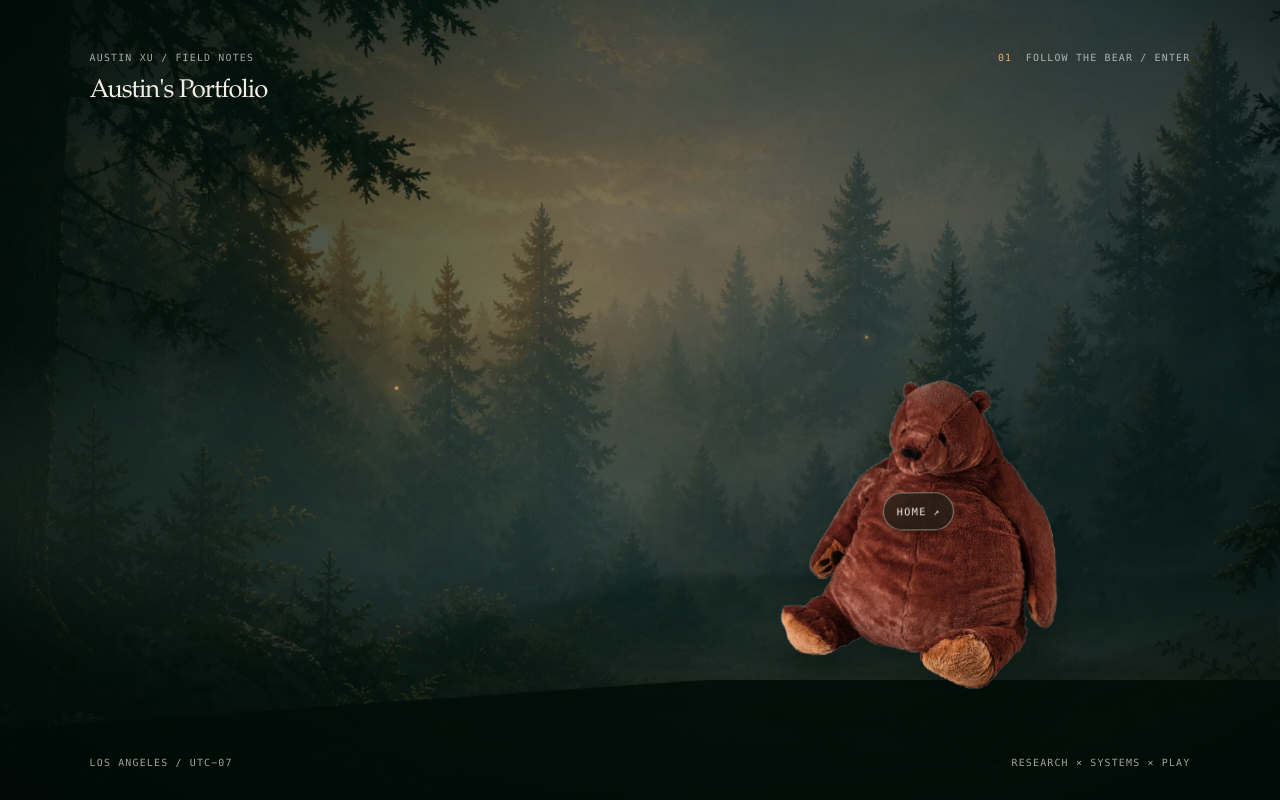
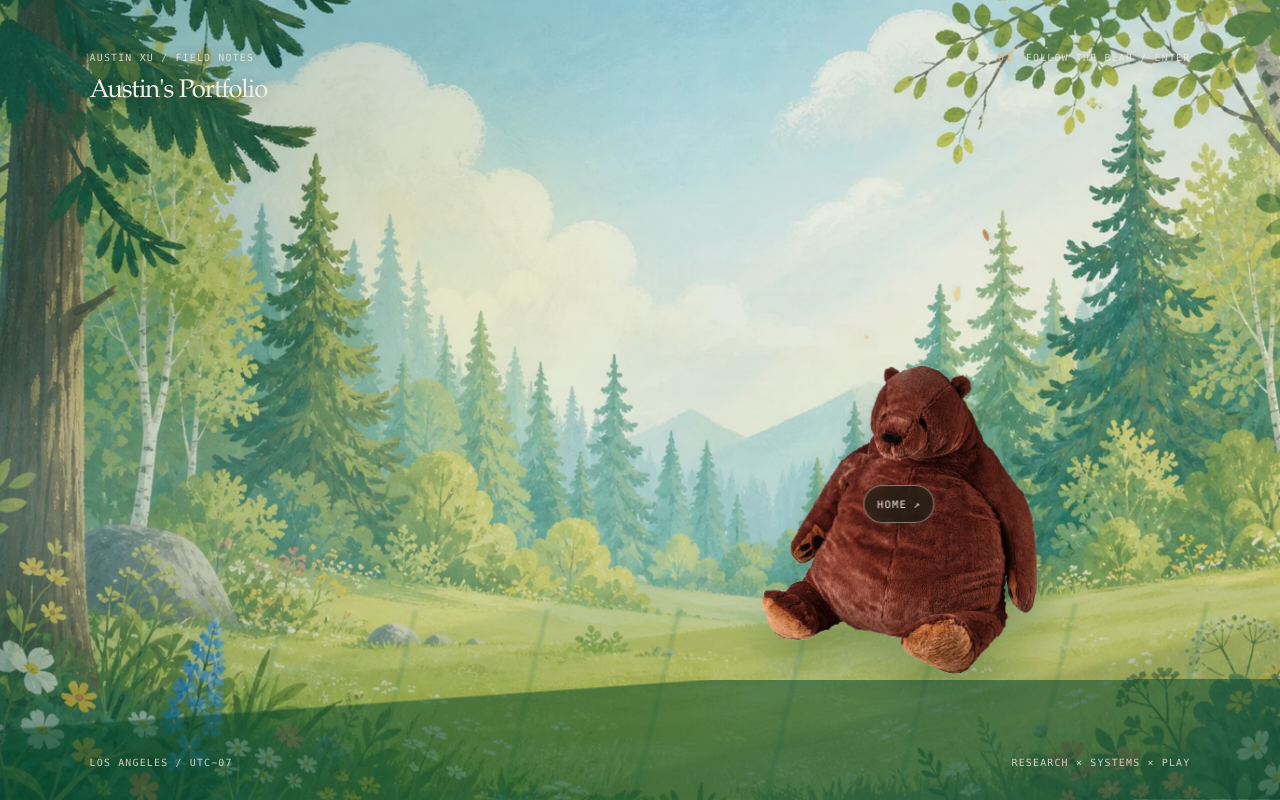
Before and after one commit to austxu/austxu.dev, a Next.js app: page / in a window 1280 px wide. Built offline with nearby package versions, Linux system fonts and the light colour scheme.

Commit message:
Brighten and animate forest gateway

```diff
--- a/app/components/forest-landing.tsx
+++ b/app/components/forest-landing.tsx
@@ -59,14 +59,22 @@ export function ForestLanding() {
       <div className="forest-scene" ref={sceneRef} aria-hidden="true">
         <Image className="forest-plate" src="/forest-hero.webp" alt="" fill priority sizes="100vw" />
         <div className="forest-color-wash" />
+        <div className="forest-sun-glow" />
         <div className="forest-mist forest-mist-back" />
         <div className="forest-mist forest-mist-front" />
+        <div className="forest-canopy" />
         <div className="forest-foliage forest-foliage-back" />
+        <div className="forest-understory" />
         <div className="forest-foliage forest-foliage-front" />
         <span className="forest-firefly firefly-one" />
         <span className="forest-firefly firefly-two" />
         <span className="forest-firefly firefly-three" />
         <span className="forest-firefly firefly-four" />
+        <span className="forest-leaf leaf-one" />
+        <span className="forest-leaf leaf-two" />
+        <span className="forest-leaf leaf-three" />
+        <span className="forest-leaf leaf-four" />
+        <span className="forest-leaf leaf-five" />
         <div className="forest-vignette" />
       </div>
 
--- a/app/globals.css
+++ b/app/globals.css
@@ -51,25 +51,30 @@ h1 em, h2 em, h3 em { color: var(--moss); font-family: var(--serif); font-weight
 .forest-scene { position: absolute; z-index: 0; inset: 0; overflow: hidden; --pointer-x: 0; --pointer-y: 0; }
 .forest-scene > * { pointer-events: none; }
 .forest-plate { position: absolute !important; inset: -2.5%; width: 105% !important; height: 105% !important; max-width: none; object-fit: cover; object-position: center center; transform: translate3d(calc(var(--pointer-x) * -4px), calc(var(--pointer-y) * -3px), 0) scale(1.045); transition: transform 1.6s cubic-bezier(.2,.7,.2,1); }
-.forest-color-wash { position: absolute; inset: 0; background: linear-gradient(112deg, rgba(4, 18, 12, .84) 0%, rgba(7, 25, 17, .35) 43%, rgba(5, 18, 12, .38) 100%), linear-gradient(180deg, rgba(7, 19, 14, .12), rgba(4, 14, 9, .56)); }
-.forest-mist { position: absolute; width: 68vw; height: 32vh; border-radius: 50%; background: rgba(208, 226, 211, .13); filter: blur(48px); opacity: .7; transform: translate3d(calc(var(--pointer-x) * 9px), calc(var(--pointer-y) * 5px), 0); }
+.forest-color-wash { position: absolute; inset: 0; background: linear-gradient(112deg, rgba(20, 77, 54, .26) 0%, rgba(52, 128, 93, .07) 44%, rgba(250, 227, 159, .08) 100%), linear-gradient(180deg, rgba(255, 255, 255, .04), rgba(23, 85, 54, .14)); }
+.forest-sun-glow { position: absolute; top: 8%; left: 19%; width: min(34vw, 32rem); aspect-ratio: 1; border-radius: 50%; background: radial-gradient(circle, rgba(255, 243, 173, .48), rgba(255, 230, 142, .2) 38%, transparent 70%); filter: blur(22px); opacity: .58; animation: light-breathe 8s ease-in-out infinite; transform: translate3d(calc(var(--pointer-x) * 8px), calc(var(--pointer-y) * 5px), 0); }
+.forest-mist { position: absolute; width: 68vw; height: 32vh; border-radius: 50%; background: rgba(255, 255, 255, .24); filter: blur(48px); opacity: .68; transform: translate3d(calc(var(--pointer-x) * 9px), calc(var(--pointer-y) * 5px), 0); }
 .forest-mist-back { left: -13vw; top: 46%; animation: mist-drift 18s ease-in-out infinite alternate; }
 .forest-mist-front { right: -18vw; bottom: -9%; opacity: .48; animation: mist-drift 24s ease-in-out -4s infinite alternate-reverse; }
-.forest-foliage { position: absolute; inset: auto 0 0; height: 21vh; background: linear-gradient(166deg, transparent 0 30%, rgba(5, 24, 15, .66) 31% 65%, rgba(3, 13, 8, .92) 66%); transform: translate3d(calc(var(--pointer-x) * -10px), calc(var(--pointer-y) * -5px), 0); }
-.forest-foliage-back { height: 28vh; opacity: .36; filter: blur(2px); transform: translate3d(calc(var(--pointer-x) * -7px), calc(var(--pointer-y) * -4px), 0); }
-.forest-foliage-front { height: 15vh; background: linear-gradient(176deg, transparent 0 23%, rgba(2, 13, 8, .88) 24% 100%); }
-.forest-vignette { position: absolute; inset: 0; background: radial-gradient(ellipse at 56% 47%, transparent 25%, rgba(2, 12, 8, .24) 72%, rgba(1, 8, 5, .72) 100%); }
+.forest-canopy { position: absolute; inset: -15% -5% auto; height: 38vh; opacity: .28; background: radial-gradient(ellipse at 15% 15%, rgba(12, 76, 50, .85) 0 15%, transparent 16%), radial-gradient(ellipse at 40% 0%, rgba(20, 103, 65, .75) 0 19%, transparent 20%), radial-gradient(ellipse at 68% 9%, rgba(14, 86, 55, .74) 0 18%, transparent 19%), radial-gradient(ellipse at 94% 5%, rgba(7, 66, 44, .76) 0 17%, transparent 18%); filter: blur(4px); transform: translate3d(calc(var(--pointer-x) * -12px), calc(var(--pointer-y) * -7px), 0); animation: foliage-sway 11s ease-in-out infinite; transform-origin: 50% 0; }
+.forest-foliage { position: absolute; inset: auto 0 0; height: 20vh; background: linear-gradient(166deg, transparent 0 30%, rgba(24, 96, 58, .32) 31% 65%, rgba(7, 55, 34, .56) 66%); transform: translate3d(calc(var(--pointer-x) * -10px), calc(var(--pointer-y) * -5px), 0); animation: foliage-sway 9s ease-in-out infinite alternate; transform-origin: 50% 100%; }
+.forest-foliage-back { height: 28vh; opacity: .34; filter: blur(2px); transform: translate3d(calc(var(--pointer-x) * -7px), calc(var(--pointer-y) * -4px), 0); animation-duration: 13s; }
+.forest-understory { position: absolute; inset: auto -5% 0; height: 24vh; opacity: .28; background: repeating-linear-gradient(104deg, transparent 0 5rem, rgba(22, 109, 67, .55) 5.1rem 5.35rem, transparent 5.4rem 8rem); transform: translate3d(calc(var(--pointer-x) * -16px), calc(var(--pointer-y) * -7px), 0); filter: blur(1px); animation: foliage-sway 7.5s ease-in-out -2s infinite alternate; transform-origin: 50% 100%; }
+.forest-foliage-front { height: 15vh; background: linear-gradient(176deg, transparent 0 23%, rgba(9, 73, 43, .54) 24% 100%); animation-duration: 7s; }
+.forest-vignette { position: absolute; inset: 0; background: radial-gradient(ellipse at 56% 47%, transparent 30%, rgba(26, 74, 51, .08) 76%, rgba(18, 64, 43, .25) 100%); }
 .forest-firefly { position: absolute; width: .24rem; height: .24rem; border-radius: 50%; background: var(--amber); box-shadow: 0 0 .75rem .16rem rgba(228, 175, 108, .5); animation: firefly 5s ease-in-out infinite; }
 .firefly-one { left: 30%; top: 50%; animation-delay: -1.4s; }.firefly-two { left: 67%; top: 43%; animation-delay: -3.2s; transform: scale(.7); }.firefly-three { left: 74%; top: 65%; animation-delay: -2.2s; transform: scale(.54); }.firefly-four { left: 43%; top: 71%; animation-delay: -4.1s; transform: scale(.62); }
+.forest-leaf { position: absolute; z-index: 1; width: .55rem; height: .9rem; border-radius: 100% 0 100% 0; background: #d6aa4e; box-shadow: 0 .15rem .35rem rgba(40, 84, 48, .2); animation: leaf-drift 13s linear infinite; }
+.leaf-one { left: 25%; top: -4%; animation-delay: -4s; --leaf-x: 18vw; --leaf-r: 260deg; }.leaf-two { left: 48%; top: -7%; width: .4rem; height: .7rem; animation-delay: -8s; --leaf-x: -12vw; --leaf-r: -190deg; background: #c78d4e; }.leaf-three { left: 68%; top: -5%; animation-delay: -1s; --leaf-x: 13vw; --leaf-r: 320deg; background: #e5be5f; }.leaf-four { left: 80%; top: 18%; width: .42rem; height: .7rem; animation-delay: -10s; --leaf-x: -17vw; --leaf-r: -260deg; background: #b97946; }.leaf-five { left: 57%; top: 24%; width: .35rem; height: .58rem; animation-delay: -6s; --leaf-x: 9vw; --leaf-r: 180deg; background: #e4b967; }
 .forest-brand { position: absolute; z-index: 2; top: clamp(1.4rem, 4vw, 3.2rem); left: clamp(1.25rem, 7vw, 8rem); display: grid; gap: .35rem; }
-.forest-brand-kicker, .forest-instruction, .forest-footer { color: rgba(239, 238, 226, .67); font-family: var(--mono); font-size: .62rem; letter-spacing: .12em; text-transform: uppercase; }
-.forest-brand-title { color: var(--cream); font-family: var(--serif); font-size: clamp(1.2rem, 2vw, 1.65rem); letter-spacing: -.04em; }
+.forest-brand-kicker, .forest-instruction, .forest-footer { color: rgba(239, 238, 226, .82); font-family: var(--mono); font-size: .62rem; letter-spacing: .12em; text-transform: uppercase; text-shadow: 0 1px 14px rgba(12, 57, 36, .5); }
+.forest-brand-title { color: var(--cream); font-family: var(--serif); font-size: clamp(1.2rem, 2vw, 1.65rem); letter-spacing: -.04em; text-shadow: 0 1px 16px rgba(12, 57, 36, .52); }
 .forest-instruction { position: absolute; z-index: 2; right: clamp(1.25rem, 7vw, 8rem); top: clamp(1.6rem, 4vw, 3.3rem); display: flex; align-items: center; gap: .85rem; }
 .forest-instruction span:first-child { color: var(--amber); }
 .forest-bear-link { position: absolute; z-index: 4; right: clamp(9vw, 15vw, 18vw); bottom: clamp(8vh, 13vh, 16vh); display: block; width: clamp(195px, 27vw, 325px); min-height: 48px; transform: translate3d(calc(var(--pointer-x, 0) * 4px), calc(var(--pointer-y, 0) * 3px), 0); }
 .forest-bear-entry { display: block; animation: bear-enter 1.4s cubic-bezier(.2,.78,.2,1) .65s both; }
-.forest-bear-wander { position: relative; display: block; animation: bear-wander 18s ease-in-out 2.05s infinite alternate; transform-origin: 50% 80%; }
-.forest-bear-art { display: block; filter: drop-shadow(0 2rem 1.4rem rgba(1, 9, 5, .42)); }
+.forest-bear-wander { position: relative; display: block; animation: bear-wander 14s cubic-bezier(.45, .05, .55, .95) 2.05s infinite; transform-origin: 50% 80%; will-change: transform; }
+.forest-bear-art { display: block; filter: drop-shadow(0 2rem 1.4rem rgba(20, 66, 35, .3)); animation: bear-bob 3.8s ease-in-out 2.1s infinite alternate; will-change: transform; }
 .forest-bear-art img { display: block; width: 100%; height: auto; }
 .forest-home-tag { position: absolute; top: 37%; left: 39%; display: inline-flex; align-items: center; gap: .4rem; min-height: 2.35rem; padding: .55rem .75rem .52rem .82rem; border: 1px solid rgba(239, 238, 226, .45); border-radius: 999px; background: rgba(8, 28, 19, .58); box-shadow: 0 .8rem 1.5rem rgba(2, 10, 6, .18); color: var(--cream); font-family: var(--mono); font-size: .64rem; letter-spacing: .13em; text-transform: uppercase; backdrop-filter: blur(14px) saturate(1.15); transition: transform .3s ease, background .3s ease, border-color .3s ease; }
 .forest-bear-link:hover .forest-home-tag, .forest-bear-link:focus-visible .forest-home-tag { border-color: var(--amber); background: rgba(18, 53, 34, .8); transform: translateY(-.25rem) rotate(-2deg); }
@@ -77,9 +82,13 @@ h1 em, h2 em, h3 em { color: var(--moss); font-family: var(--serif); font-weight
 .forest-footer { position: absolute; z-index: 2; right: clamp(1.25rem, 7vw, 8rem); bottom: 1.8rem; left: clamp(1.25rem, 7vw, 8rem); display: flex; justify-content: space-between; }
 
 @keyframes bear-enter { from { opacity: 0; transform: translate3d(-3rem, 5rem, 0) scale(.88); } to { opacity: 1; transform: translate3d(0, 0, 0) scale(1); } }
-@keyframes bear-wander { 0%, 100% { transform: translate3d(-2vw, 5px, 0) rotate(-1deg); } 50% { transform: translate3d(3vw, -7px, 0) rotate(1deg); } }
+@keyframes bear-wander { 0%, 100% { transform: translate3d(-6vw, 8px, 0) rotate(-1.6deg); } 25% { transform: translate3d(-2vw, -6px, 0) rotate(-.4deg); } 50% { transform: translate3d(5vw, -14px, 0) rotate(1.6deg); } 75% { transform: translate3d(2vw, -4px, 0) rotate(.35deg); } }
+@keyframes bear-bob { from { transform: translateY(0); } to { transform: translateY(-8px); } }
 @keyframes firefly { 0%, 100% { opacity: .18; transform: translate3d(0, 0, 0) scale(.7); } 50% { opacity: .88; transform: translate3d(12px, -16px, 0) scale(1); } }
 @keyframes mist-drift { 0% { transform: translate3d(-2%, 1%, 0) scale(.96); } 100% { transform: translate3d(7%, -4%, 0) scale(1.04); } }
+@keyframes foliage-sway { 0%, 100% { rotate: -.6deg; } 50% { rotate: .8deg; } }
+@keyframes light-breathe { 0%, 100% { opacity: .42; scale: .96; } 50% { opacity: .82; scale: 1.08; } }
+@keyframes leaf-drift { 0% { opacity: 0; transform: translate3d(0, -8vh, 0) rotate(0deg); } 12% { opacity: .9; } 100% { opacity: 0; transform: translate3d(var(--leaf-x, 12vw), 90vh, 0) rotate(var(--leaf-r, 260deg)); } }
 
 /* Interior navigation and page surfaces */
 .site-header { position: fixed; z-index: 20; top: 0; right: 0; left: 0; display: flex; align-items: center; justify-content: space-between; padding: 1.15rem clamp(1.25rem, 4vw, 4rem); color: var(--cream); }
@@ -165,7 +174,7 @@ h1 em, h2 em, h3 em { color: var(--moss); font-family: var(--serif); font-weight
   .forest-instruction { top: 1.45rem; right: 1.25rem; font-size: .55rem; }
   .forest-instruction span:last-child { display: none; }
   .forest-bear-link { right: 50%; bottom: 13vh; width: clamp(190px, 64vw, 290px); transform: translateX(50%); }
-  .forest-bear-wander { animation-duration: 18s; }
+  .forest-bear-wander { animation-duration: 14s; }
   .forest-home-tag { top: 35%; left: 37%; }
   .forest-footer { right: 1.25rem; bottom: 1.35rem; left: 1.25rem; flex-direction: column; gap: .45rem; font-size: .54rem; }
   .page-intro { padding-top: 8rem; padding-bottom: 3rem; }
@@ -188,8 +197,9 @@ h1 em, h2 em, h3 em { color: var(--moss); font-family: var(--serif); font-weight
 @media (prefers-reduced-motion: reduce) {
   *, *::before, *::after { scroll-behavior: auto !important; animation-duration: .001ms !important; animation-iteration-count: 1 !important; transition-duration: .001ms !important; }
   .forest-plate { transform: scale(1.045); }
+  .forest-sun-glow, .forest-leaf, .forest-canopy, .forest-understory { animation: none !important; }
   .forest-bear-entry { opacity: 1; transform: none; }
-  .forest-bear-wander { transform: none; }
+  .forest-bear-wander, .forest-bear-art { transform: none; animation: none !important; }
 }
 
 @supports not (backdrop-filter: blur(1px)) {
```
Also changed, not shown: public/forest-hero.webp, public/og.png.
